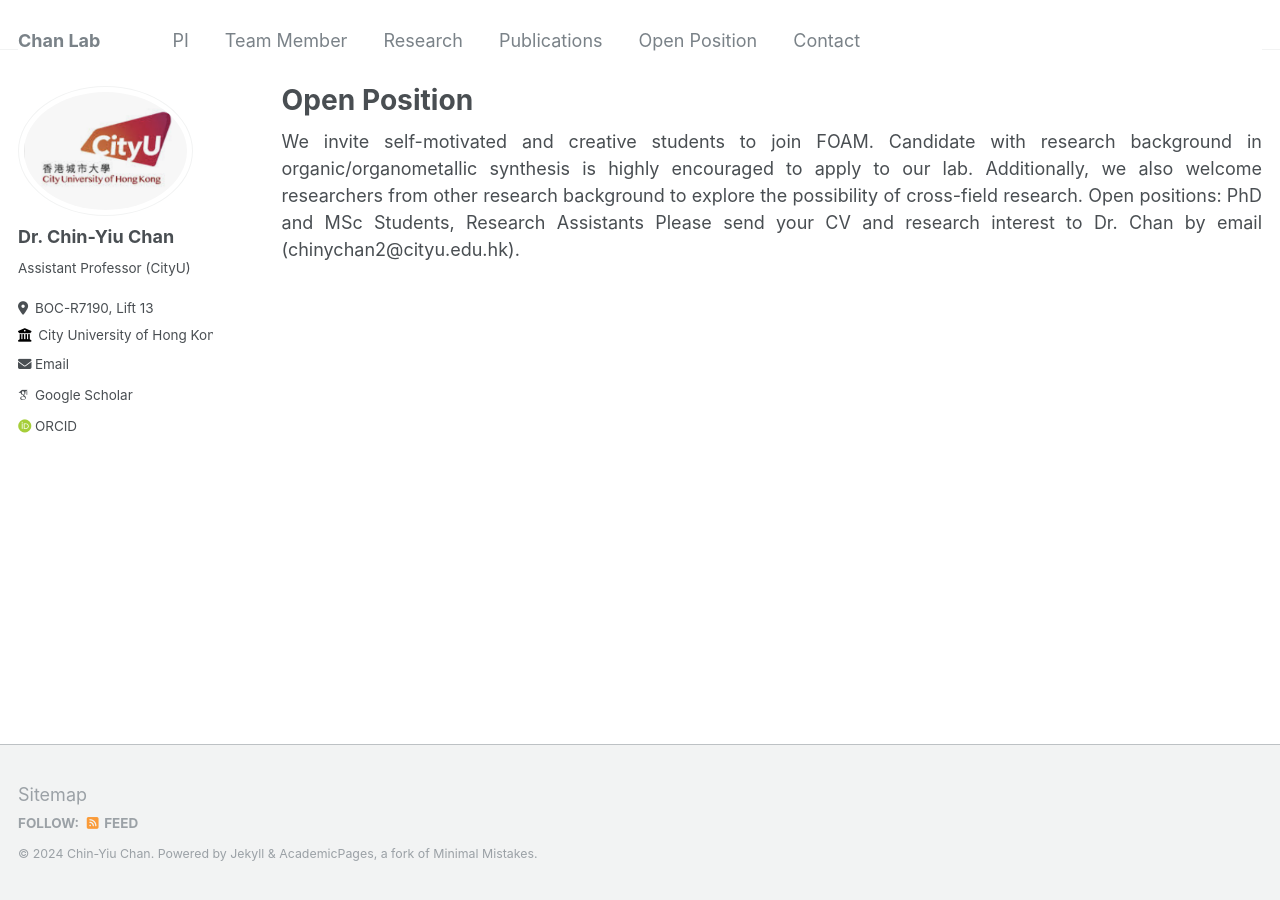
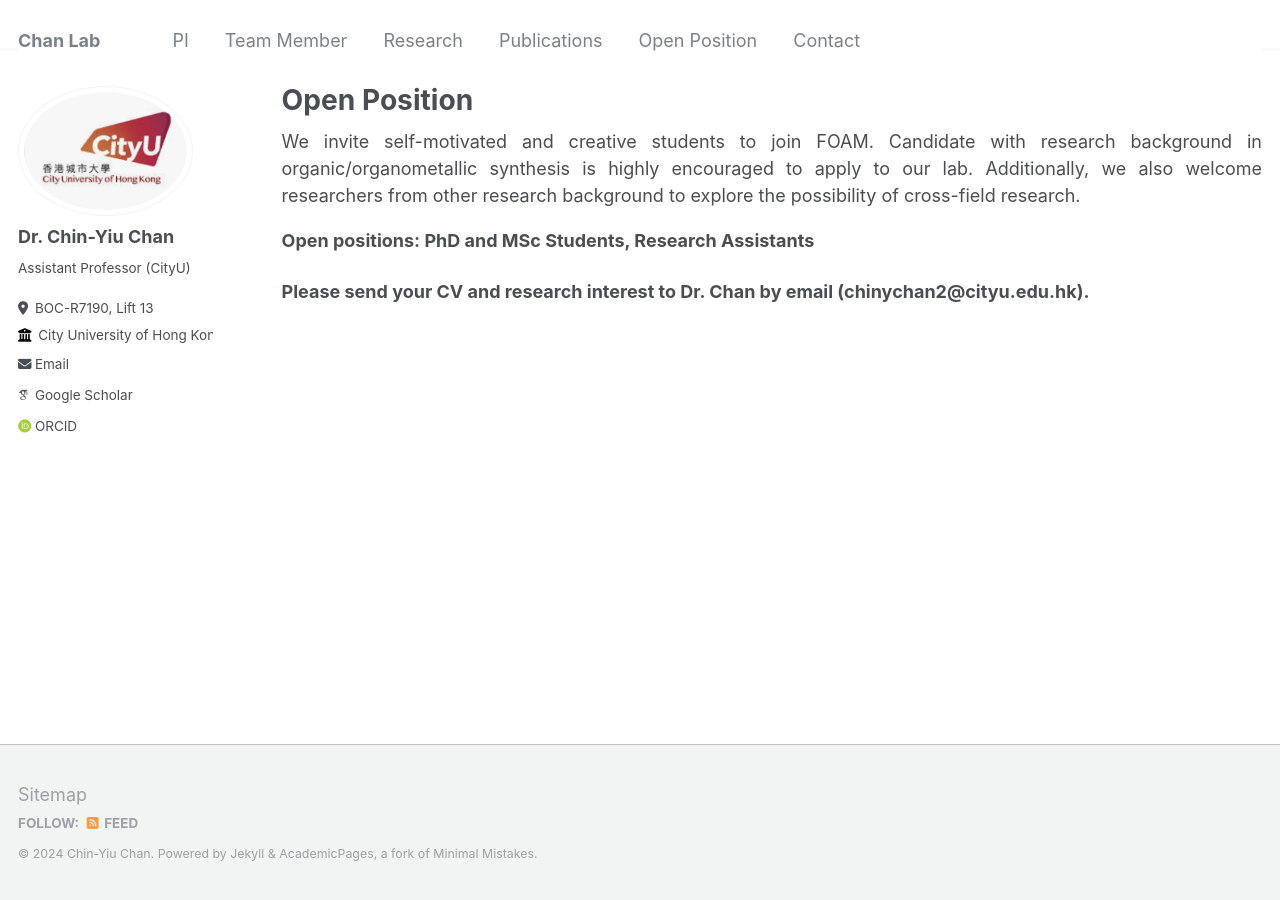
Before and after one commit to cychan-chem/chinychan.github.io, a Jekyll site: the page built from _pages/Open position.md, in a window 1280 px wide. Built offline with Jekyll 4.4.1, drawn with Linux system fonts in a browser that asks for light colours; some web fonts are replaced.

```diff
--- a/_pages/Open position.md
+++ b/_pages/Open position.md
@@ -10,6 +10,7 @@ redirect_from:
 {% include base_path %}
 <div style="text-align: justify">
 We invite self-motivated and creative students to join FOAM. Candidate with research background in organic/organometallic synthesis is highly encouraged to apply to our lab. Additionally, we also welcome researchers from other research background to explore the possibility of cross-field research.
-Open positions:   PhD and MSc Students, Research Assistants
-Please send your CV and research interest to Dr. Chan by email (chinychan2@cityu.edu.hk).
 </div>
+<b>Open positions:  PhD and MSc Students, Research Assistants</b>
+
+<b>Please send your CV and research interest to Dr. Chan by email (chinychan2@cityu.edu.hk). </b>
```
